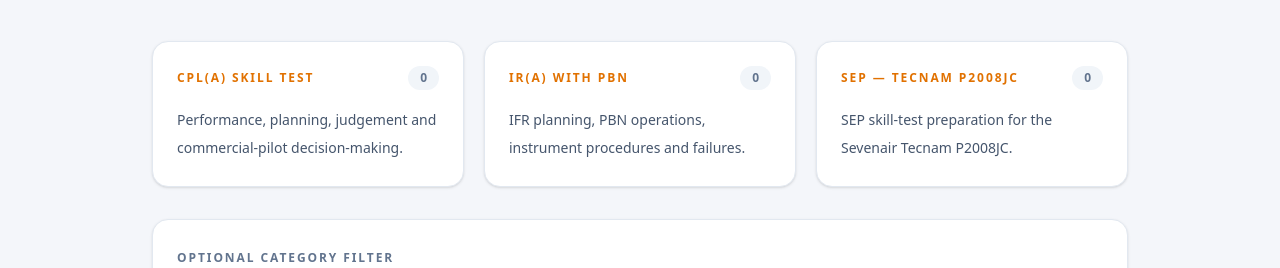
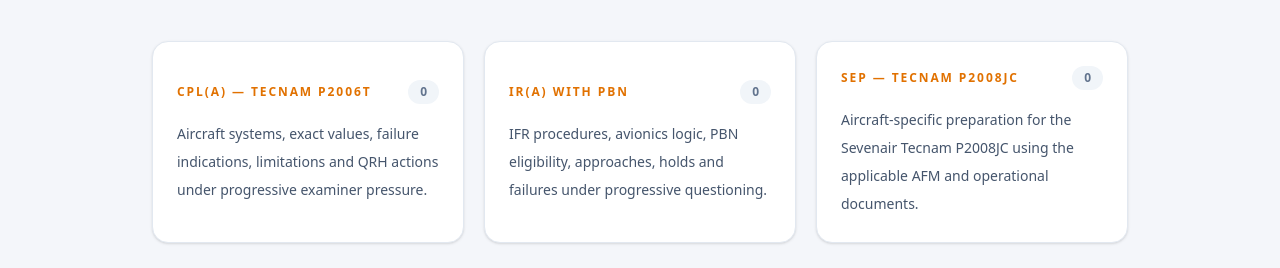
Before and after one commit to AlexandreMoiteiro/atpl-questions, a Next.js app in the folder atpl-questions/: page /questions in a window 1280 px wide. Shown: the part 264-532 px from the top of the page. Built offline with nearby package versions, Linux system fonts and the light colour scheme; no server answers; the database is empty.

Commit message:
Describe confrontational technical drill profiles

```diff
--- a/atpl-questions/src/app/questions/page.tsx
+++ b/atpl-questions/src/app/questions/page.tsx
@@ -15,16 +15,19 @@
 
 const profiles = {
   cpl: {
-    label: "CPL(A) Skill Test",
-    description: "Performance, planning, judgement and commercial-pilot decision-making.",
+    label: "CPL(A) — Tecnam P2006T",
+    description:
+      "Aircraft systems, exact values, failure indications, limitations and QRH actions under progressive examiner pressure.",
   },
   "ir-pbn": {
     label: "IR(A) with PBN",
-    description: "IFR planning, PBN operations, instrument procedures and failures.",
+    description:
+      "IFR procedures, avionics logic, PBN eligibility, approaches, holds and failures under progressive questioning.",
   },
   sep: {
     label: "SEP — Tecnam P2008JC",
-    description: "SEP skill-test preparation for the Sevenair Tecnam P2008JC.",
+    description:
+      "Aircraft-specific preparation for the Sevenair Tecnam P2008JC using the applicable AFM and operational documents.",
   },
 } as const;
 
```
